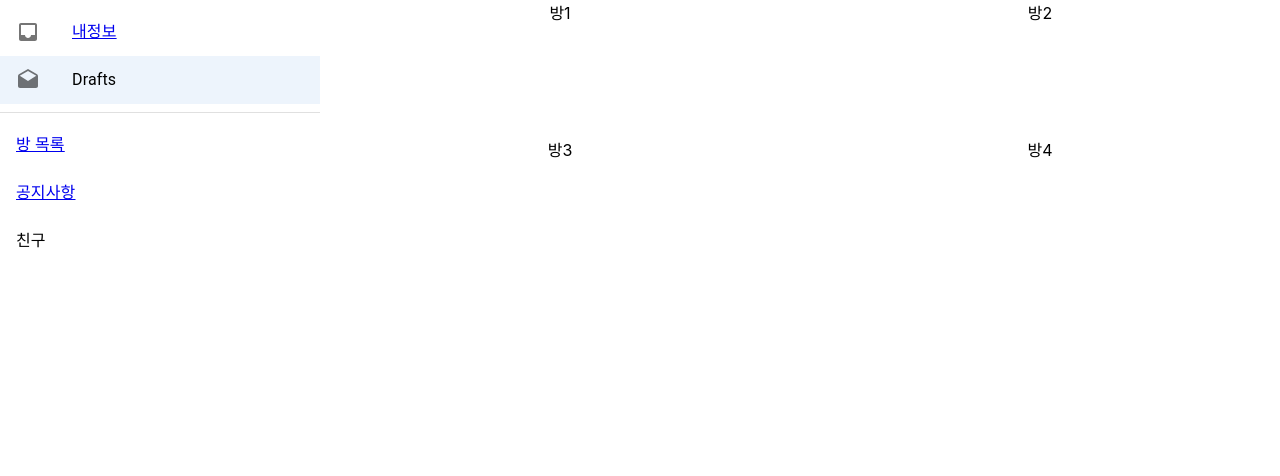
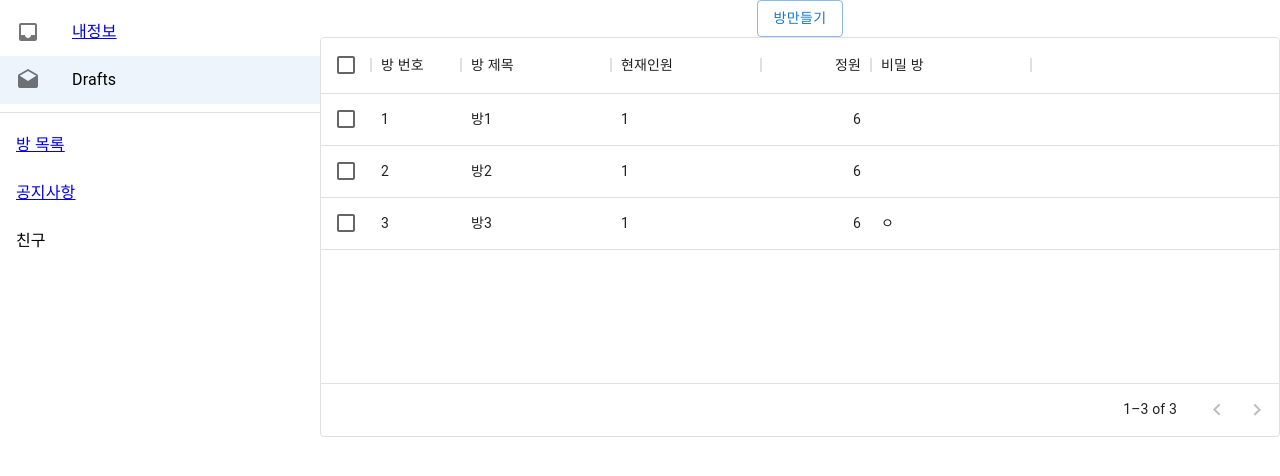
Before and after one commit to movingyun/BettingRoyal, a React (Create React App) app in the folder frontend/: page /lobby/rooms in a window 1280 px wide. Shown: the top 476 px of the page. Built offline with nearby package versions, Linux system fonts and the light colour scheme.

Commit message:
로비 방만들기, 데이터 그리드 추가

```diff
--- a/frontend/package.json
+++ b/frontend/package.json
@@ -8,20 +8,20 @@
     "@emotion/styled": "^11.9.3",
     "@mui/icons-material": "^5.8.4",
     "@mui/material": "^5.9.1",
+    "@mui/x-data-grid": "^5.13.1",
     "@stomp/stompjs": "^6.1.2",
     "@testing-library/jest-dom": "^5.16.4",
     "@testing-library/react": "^13.3.0",
     "@testing-library/user-event": "^13.5.0",
     "axios": "^0.27.2",
+    "open-color": "^1.9.1",
     "react": "^18.2.0",
     "react-dom": "^18.2.0",
     "react-router-dom": "^6.3.0",
     "react-scripts": "5.0.1",
     "react-stomp": "^5.1.0",
     "sockjs-client": "^1.6.1",
-    "open-color": "^1.9.1",
     "stompjs": "^2.3.3",
-
     "styled-components": "^5.3.5",
     "web-vitals": "^2.1.4"
   },
--- a/frontend/src/components/lobbycomp/Rooms.js
+++ b/frontend/src/components/lobbycomp/Rooms.js
@@ -2,31 +2,114 @@ import { useEffect, useState } from "react";
 import axios from "axios";
 import { BrowserRouter, Routes, Route, Link } from "react-router-dom";
 import Grid from "@mui/material/Grid";
-import Box from "@mui/material/Box";
-import Sidemenu from "./Sidemenu";
+import Button from "@mui/material/Button";
+import Dialog from "@mui/material/Dialog";
+import DialogActions from "@mui/material/DialogActions";
+import DialogContent from "@mui/material/DialogContent";
+import DialogContentText from "@mui/material/DialogContentText";
+import DialogTitle from "@mui/material/DialogTitle";
+import TextField from "@mui/material/TextField";import Box from '@mui/material/Box';
+import { DataGrid } from "@mui/x-data-grid";
 
 export default function Rooms(props) {
-    const [rooms,setRooms]=useState([]);
+  const [rooms, setRooms] = useState([]);
   useEffect(() => {
     //fetch room list
-
   }, []);
 
+  let fetchedRooms = <Grid container></Grid>;
 
+  const [open, setOpen] = useState(false);
 
-  let fetchedRooms=(
-    <Grid container>
+  const handlemakeroom = () => {
+    setOpen(true);
+  };
 
+  const handleClose = () => {
+    setOpen(false);
+  };
+
+  let roomcreate = (
+    <Grid item xs={12}>
+      <Button variant="outlined" onClick={handlemakeroom}>
+        방만들기
+      </Button>
+      <Dialog
+        open={open}
+        onClose={handleClose}
+        aria-labelledby="alert-dialog-title"
+        aria-describedby="alert-dialog-description"
+      >
+        <DialogContent>
+          <div>
+            <TextField id="standard-basic" label="방제목" variant="standard" />
+          </div>
+          <div>
+            <TextField
+              id="standard-basic"
+              label="비밀번호"
+              variant="standard"
+            />
+          </div>
+        </DialogContent>
+        <DialogActions>
+          <Button onClick={handleClose}>만들기</Button>
+        </DialogActions>
+      </Dialog>
     </Grid>
-  )
+  );
 
+  const columns = [
+    { field: "id", headerName: "방 번호", width: 90 },
+    {
+      field: "roomname",
+      headerName: "방 제목",
+      width: 150,
+      editable: false,
+    },
+    {
+      field: "current_count",
+      headerName: "현재인원",
+      width: 150,
+      editable: false,
+    },
+    {
+      field: "max_count",
+      headerName: "정원",
+      type: "number",
+      width: 110,
+      editable: false,
+    },
+    {
+      field: "password",
+      headerName: "비밀 방",
+      sortable: false,
+      width: 160,
+      editable: false,
+    },
+  ];
+
+  const rows = [
+    { id: 1, roomname: "방1", current_count: 1, max_count: 6 , password: "" },
+    { id: 2, roomname: "방2", current_count: 1, max_count: 6 , password: "" },
+    { id: 3, roomname: "방3", current_count: 1, max_count: 6 , password: "ㅇ" },
+
+  ];
 
   let roomsdummy = (
     <Grid container>
-      <Grid item xs={6}>방1</Grid>
-      <Grid item xs={6}>방2</Grid>
-      <Grid item xs={6}>방3</Grid>
-      <Grid item xs={6}>방4</Grid>
+      {roomcreate}
+      <Box sx={{ height: 400, width: "100%" }}>
+        <DataGrid
+          rows={rows}
+          columns={columns}
+          pageSize={5}
+          rowsPerPageOptions={[5]}
+          checkboxSelection
+          disableSelectionOnClick
+        />
+      </Box>
+
     </Grid>
   );
 
```
Also changed, not shown: 2 other files (tests, documents, lock files or other folders).
